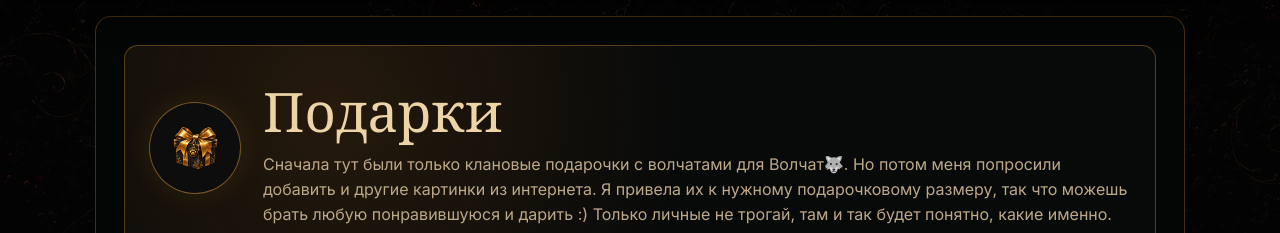
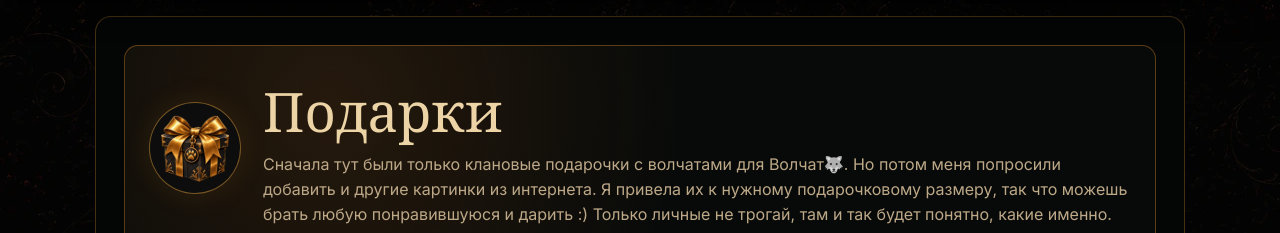
Before and after one commit to reverie-w-sh/dm-portal, a Next.js app: page /gifts in a window 1280 px wide. Shown: the part 78-311 px from the top of the page. Built offline with nearby package versions, Linux system fonts and the light colour scheme; no server answers; a web font is replaced by a local one.

Commit message:
Update page.module.css

```diff
--- a/src/app/gifts/page.module.css
+++ b/src/app/gifts/page.module.css
@@ -5,8 +5,10 @@
 
 .heroGiftIcon img {
   display: block;
-  width: 50%;
-  height: 50%;
+  width: auto;
+  height: auto;
+  max-width: 70px;
+  max-height: 70px;
   object-fit: contain;
   margin: auto;
 }
```
